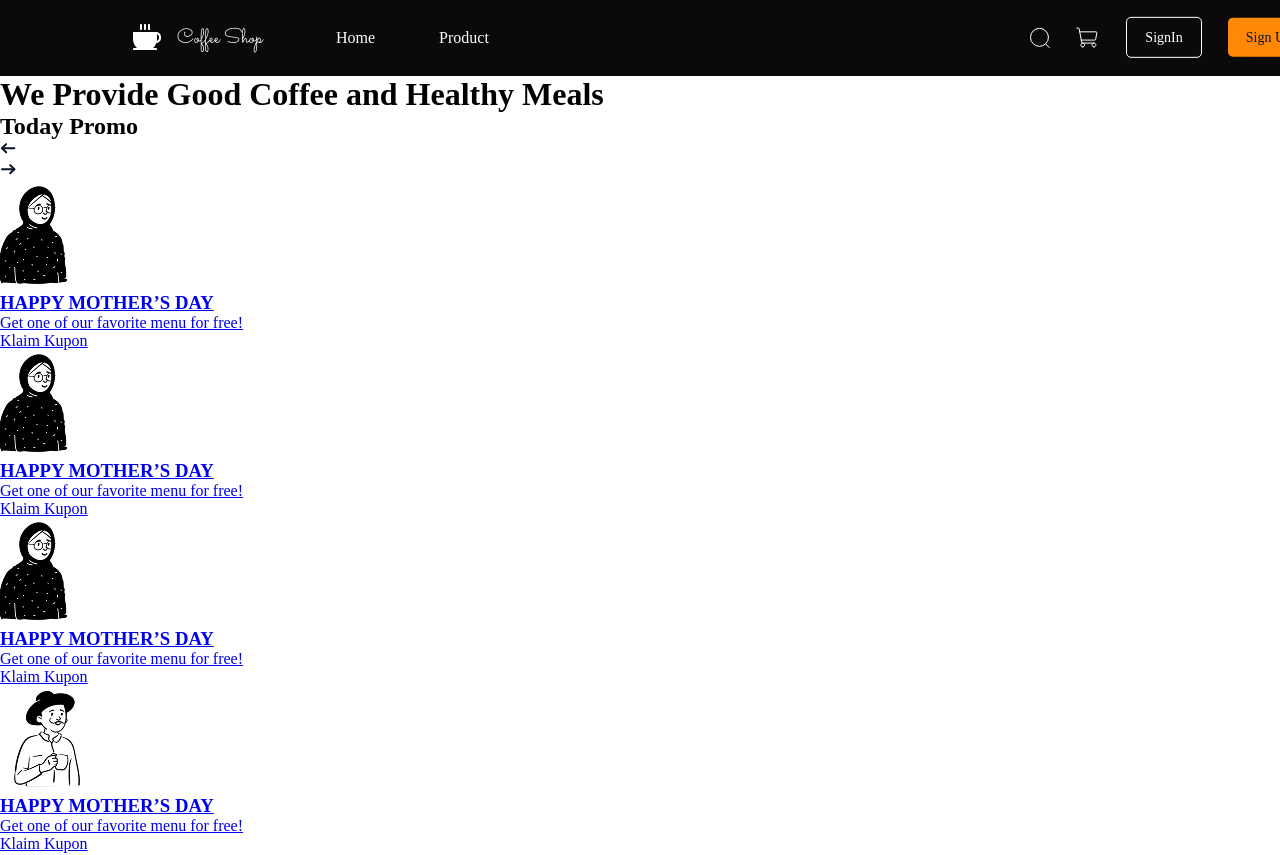
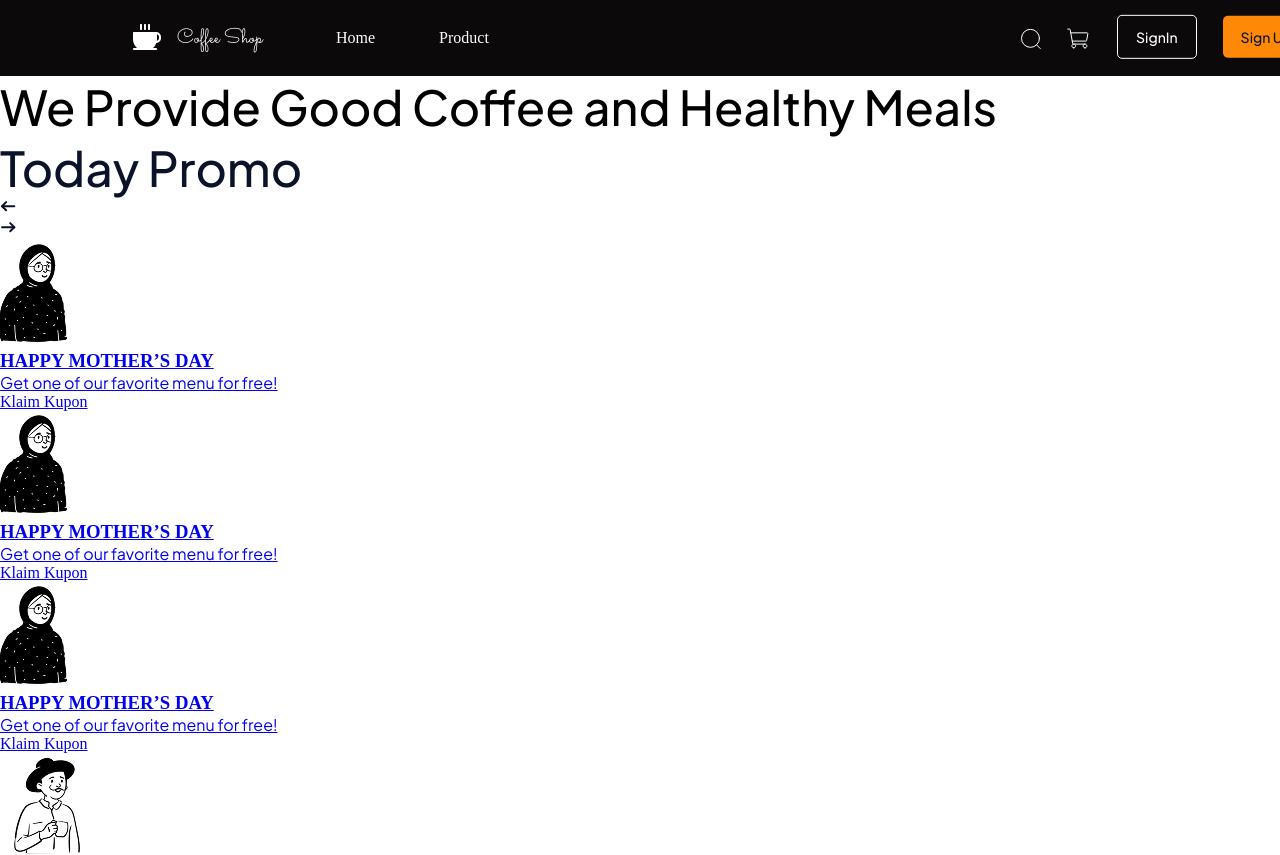
Before and after one commit to Arif14377/koda-b6-html, a plain HTML site: page pages/desktop-product.html in a window 1280 px wide. Shown: the top 855 px of the page. Drawn offline with Linux system fonts and the light colour scheme.

Commit message:
feat: add image and link font in desktop-product

```diff
--- a/pages/desktop-product.html
+++ b/pages/desktop-product.html
@@ -7,6 +7,12 @@
     <meta name="viewport" content="width=device-width, initial-scale=1.0">
     <link rel="stylesheet" href="/styles/global-style-navbar-footer.css">
     <link rel="stylesheet" href="/styles/desktop-product.css">
+    <link rel="stylesheet" href="/styles/global-style.css">
+
+    <!-- Font Plus Jakarta Sans dan Rubik-->
+    <link rel="preconnect" href="https://fonts.googleapis.com">
+    <link rel="preconnect" href="https://fonts.gstatic.com" crossorigin>
+    <link href="https://fonts.googleapis.com/css2?family=Plus+Jakarta+Sans:ital,wght@0,200..800;1,200..800&family=Rubik:ital,wght@0,300..900;1,300..900&display=swap" rel="stylesheet">
 </head>
 <body>
     <header>
@@ -38,8 +44,9 @@
         </div>
     </header>
     <section class="today-promo">
-        <div class="wrapper-title promo">
-            <h2>Today Promo</h2>
+        <div class="wrapper-title-promo">
+            <h2>Today <span>Promo</span></h2>
+            <div class="wrapper-icon-panah">
                 <div class="icon-panah-1">
                     <svg width="17" height="17" viewBox="0 0 17 17" fill="none" xmlns="http://www.w3.org/2000/svg">
                         <path d="M2.04346 8.17388H14.3043" stroke="#0B132A" stroke-width="2" stroke-linecap="round" stroke-linejoin="round"/>
@@ -51,6 +58,7 @@
                         <path d="M14.3044 8.17395H2.0435" stroke="#0B132A" stroke-width="2" stroke-linecap="round" stroke-linejoin="round"/>
                         <path d="M10.2174 4.08691L14.3044 8.17387L10.2174 12.2608" stroke="#0B132A" stroke-width="2" stroke-linecap="round" stroke-linejoin="round"/>
                     </svg>
+                </div>
             </div>
         </div>
         <div class="items-promo">
```
Also changed, not shown: assets/images/Rectangle 299.jpg (added). Lines whose indentation alone changed are shown as unchanged.
